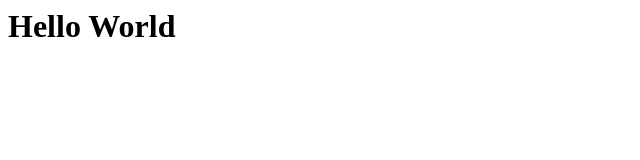
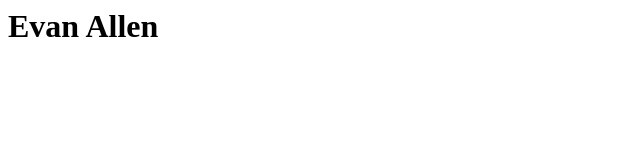
Before and after one commit to evanallen13/evanallen13.github.io, a plain HTML site: page index.html in a window 1280 px wide. Shown: the whole page, without its empty margins (0-640 px from the left). Drawn offline with Linux system fonts and the light colour scheme.

Commit message:
Update index.html

```diff
--- a/index.html
+++ b/index.html
@@ -1 +1 @@
-<h1>Hello World</h1>
+<h1>Evan Allen</h1>
```
